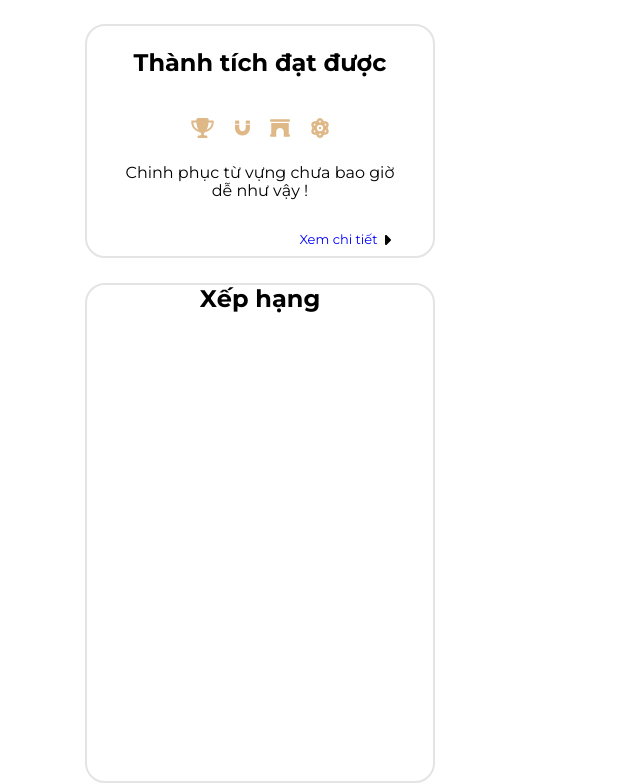
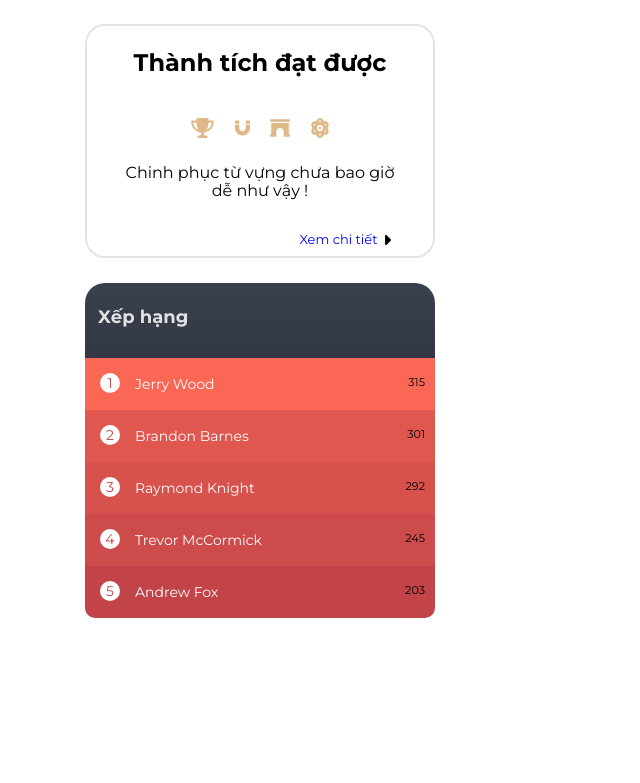
Before and after one commit to Limerence05032002/TiengAnh, a React (Create React App) app: page / in a window 1280 px wide. Shown: the part 645-1428 px from the top of the page, without its empty margins (0-640 px from the left). After the commit the page ends 1263 px from the top, so only its background shows below. Built offline with nearby package versions, Linux system fonts and the light colour scheme.

Commit message:
Hoàn thành sơ bộ phần UI Sidebar

```diff
--- a/src/components/Layout/DefaultLayout/SideBar/SideBar.module.scss
+++ b/src/components/Layout/DefaultLayout/SideBar/SideBar.module.scss
@@ -167,3 +167,201 @@
     /* font-size: large; */
     color: blue;
 }
+
+// Xếp hạng --------------------------------
+
+.leaderboard {
+    margin-top: 25px;
+    /* border-radius: 20px; */
+    width: 350px;
+    height: 308px;
+    background: linear-gradient(to bottom, #3a404d, #181c26);
+    border-radius: 20px;
+
+    h1 {
+      font-size: 18px;
+      color: #e1e1e1;
+      padding: 12px 13px 18px;
+      align-items: center;
+
+    }
+
+    ul {
+
+      li {
+        height: 52px;
+        list-style: none;
+        position: relative;
+        z-index: 1;
+        font-size: 14px;
+        counter-increment: leaderboard;
+        padding: 18px 10px 18px 50px;
+        cursor: pointer;
+        backface-visibility: hidden;
+        transform: translateZ(0) scale(1.0, 1.0);
+
+
+        &::before {
+          content: counter(leaderboard);
+          position: absolute;
+          z-index: 2;
+          top: 15px;
+          left: 15px;
+          width: 20px;
+          height: 20px;
+          line-height: 20px;
+          color: #c24448;
+          background: #fff;
+          border-radius: 20px;
+          text-align: center;
+        }
+
+        mark {
+          position: absolute;
+          z-index: 2;
+          top: 0;
+          left: 0;
+          width: 100%;
+          height: 100%;
+          padding: 18px 10px 18px 50px;
+          margin: 0;
+          background: none;
+          color: #fff;
+
+          &::before, &::after {
+            content: '';
+            position: absolute;
+            z-index: 1;
+            bottom: -11px;
+            left: -9px;
+            border-top: 10px solid #c24448;
+            border-left: 10px solid transparent;
+            transition: all .1s ease-in-out;
+            opacity: 0;
+          }
+
+          &::after {
+            left: auto;
+            right: -9px;
+            border-left: none;
+            border-right: 10px solid transparent;
+          }
+        }
+
+        small {
+          position: relative;
+          z-index: 2;
+          display: block;
+          text-align: right;
+        }
+
+        &::after {
+          content: '';
+          position: absolute;
+          z-index: 1;
+          top: 0;
+          left: 0;
+          width: 100%;
+          height: 100%;
+          background: #fa6855;
+          box-shadow: 0 3px 0 rgba(0, 0, 0, .08);
+          // transform: scaleX(1.06) scaleY(1.03);
+          transition: all .3s ease-in-out;
+          opacity: 0;
+        }
+
+        &:nth-child(1) {
+          background: #fa6855;
+          &::after {
+            background: #fa6855;
+          }
+        }
+
+        &:nth-child(2) {
+          background: #e0574f;
+          &::after {
+            background: #e0574f;
+            box-shadow: 0 2px 0 rgba(0, 0, 0, .08);
+          }
+
+          & mark {
+            &::before, &::after {
+              border-top: 6px solid #ba4741;
+              bottom: -7px;
+            }
+          }
+        }
+
+        &:nth-child(3) {
+          background: #d7514d;
+          &::after {
+            background: #d7514d;
+            box-shadow: 0 1px 0 rgba(0, 0, 0, .11);
+          }
+
+          & mark {
+            &::before, &::after {
+              border-top: 2px solid #b0433f;
+              bottom: -3px;
+            }
+          }
+        }
+
+        &:nth-child(4) {
+          background: #cd4b4b;
+          &::after {
+            background: #cd4b4b;
+            box-shadow: 0 -1px 0 rgba(0, 0, 0, .15);
+          }
+
+          & mark {
+            &::before, &::after {
+              top: -7px;
+              bottom: auto;
+              border-top: none;
+              border-bottom: 6px solid #a63d3d;;
+            }
+          }
+        }
+
+        &:nth-child(5) {
+          background: #c24448;
+          border-radius: 0 0 10px 10px;
+          &::after {
+            background: #c24448;
+            box-shadow: 0 -2.5px 0 rgba(0, 0, 0, .12);
+            border-radius: 0 0 10px 10px;
+          }
+
+          & mark {
+            &::before, &::after {
+              top: -9px;
+              bottom: auto;
+              border-top: none;
+              border-bottom: 8px solid #993639;
+            }
+          }
+        }
+
+      }
+
+      // hover
+      li:hover {
+        z-index: 2;
+        overflow: visible;
+
+        &::after {
+          opacity: 1;
+          transform: scaleX(1.06) scaleY(1.03);
+        }
+
+        & mark {
+          &::before, &::after {
+            opacity: 1;
+            transition: all .35s ease-in-out;
+          }
+        }
+      }
+
+    }
+  }
--- a/src/components/Layout/DefaultLayout/SideBar/index.js
+++ b/src/components/Layout/DefaultLayout/SideBar/index.js
@@ -52,14 +52,34 @@ function SideBar() {
                     </span>
                 </div>
             </div>
-
-            <div className={cx('charts')}>
-                <div className={cx('wrapp_charts')}>
-                    <h2 className={cx('charts_text')}>Xếp hạng</h2>
-
+                <div className={cx("leaderboard")}>
+                <h1>
+                    Xếp hạng
+                </h1>
+                <ul>
+                    <li>
+                        <mark>Jerry Wood</mark>
+                        <small>315</small>
+                    </li>
+                    <li>
+                        <mark>Brandon Barnes</mark>
+                        <small>301</small>
+                    </li>
+                    <li>
+                        <mark>Raymond Knight</mark>
+                        <small>292</small>
+                    </li>
+                    <li>
+                        <mark>Trevor McCormick</mark>
+                        <small>245</small>
+                    </li>
+                    <li>
+                        <mark>Andrew Fox</mark>
+                        <small>203</small>
+                    </li>
+                </ul>
                 </div>
             </div>
-        </div>
     )
 }
 export default SideBar
```
